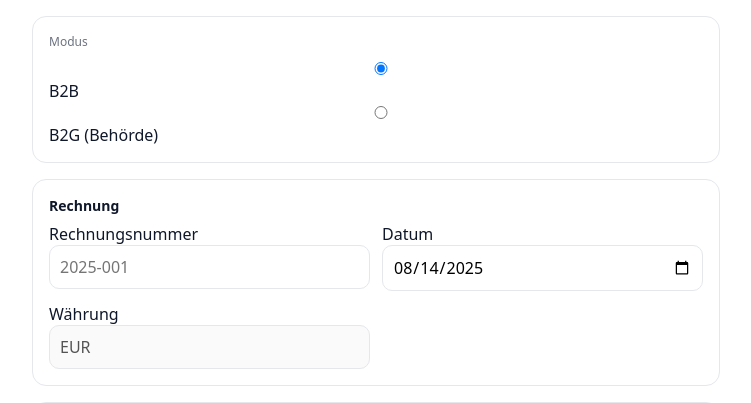
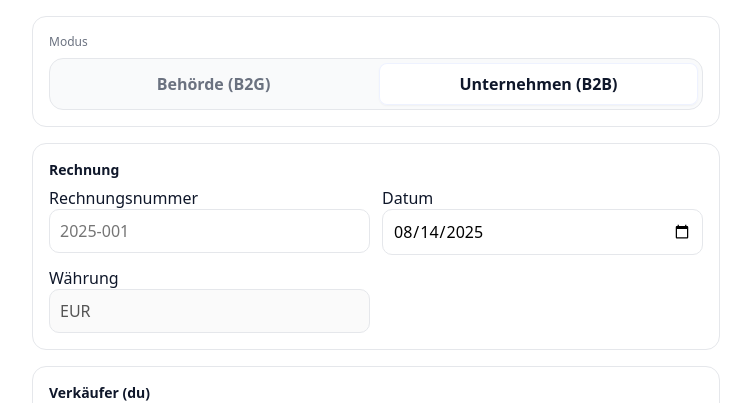
Before and after one commit to janp90/xbill-mini, a FastAPI app: page / in a window 1280 px wide. Shown: the part 53-456 px from the top of the page, without its empty margins (264-1015 px from the left). Run offline with FastAPI, Linux system fonts and the light colour scheme.

Commit message:
feat(ui): segmented toggle for mode (B2B/B2G) + logic

```diff
--- a/app/web/static/style.css
+++ b/app/web/static/style.css
@@ -11,7 +11,13 @@ body{margin:0;font-family:ui-sans-serif,system-ui,Inter,Arial;color:var(--ink);b
 .container{max-width:var(--max);margin:16px auto;padding:0 16px}
 .card{border:1px solid var(--border);border-radius:var(--radius);padding:16px;margin-bottom:16px;background:#fff}
 .label{display:block;color:var(--muted);font-size:12px;margin-bottom:8px}
-.seg label{margin-right:12px}
+
+/* NEW: Segmented Toggle */
+.seg-toggle{display:flex;gap:6px;background:var(--surface);border:1px solid var(--border);border-radius:var(--radius);padding:4px}
+.seg-item{flex:1;border:none;background:transparent;padding:10px 12px;border-radius:calc(var(--radius) - 6px);color:var(--muted);font-weight:600;cursor:pointer}
+.seg-item:hover{background:#f4f6ff}
+.seg-item.active{background:#fff;box-shadow:0 1px 2px rgba(0,0,0,.04),0 0 0 1px #eef2ff inset;color:var(--ink)}
+
 .hint{color:var(--muted);font-size:12px;margin-top:8px}
 .grid{display:grid;grid-template-columns:1fr 1fr;gap:12px}
 @media (max-width:640px){.grid{grid-template-columns:1fr}}
@@ -36,7 +42,7 @@ button[disabled]{opacity:.6;cursor:not-allowed}
 .toast{position:fixed;left:50%;bottom:24px;transform:translateX(-50%);background:#111;color:#fff;padding:10px 14px;border-radius:999px;opacity:0;transition:opacity .2s, transform .2s;pointer-events:none;z-index:3}
 .toast.show{opacity:1;transform:translateX(-50%) translateY(-4px)}
 .spinner{position:fixed;inset:0;background:rgba(255,255,255,.5);display:grid;place-items:center;z-index:4}
-.spinner[hidden]{display:none !important;}  /* wichtig: 'hidden' wirklich ausblenden */
+.spinner[hidden]{display:none !important;}
 .spinner::after{content:"";width:36px;height:36px;border:4px solid #ddd;border-top-color:var(--brand);border-radius:50%;animation:sp 1s linear infinite}
 @keyframes sp{to{transform:rotate(360deg)}}
 
--- a/app/web/templates/index.html
+++ b/app/web/templates/index.html
@@ -15,9 +15,9 @@
     <!-- Mode -->
     <section class="card">
       <label class="label">Modus</label>
-      <div class="seg">
-        <label><input type="radio" name="mode" value="B2B" checked> B2B</label>
-        <label><input type="radio" name="mode" value="B2G"> B2G (Behörde)</label>
+      <div class="seg-toggle" id="modeToggle">
+        <button id="modeB2G" type="button" class="seg-item">Behörde (B2G)</button>
+        <button id="modeB2B" type="button" class="seg-item active">Unternehmen (B2B)</button>
       </div>
       <p class="hint" id="b2gHint" hidden>Bei B2G ist die <strong>Leitweg-ID</strong> Pflicht.</p>
     </section>
```
Also changed, not shown: app/web/static/app.js (+35 -19 lines).
